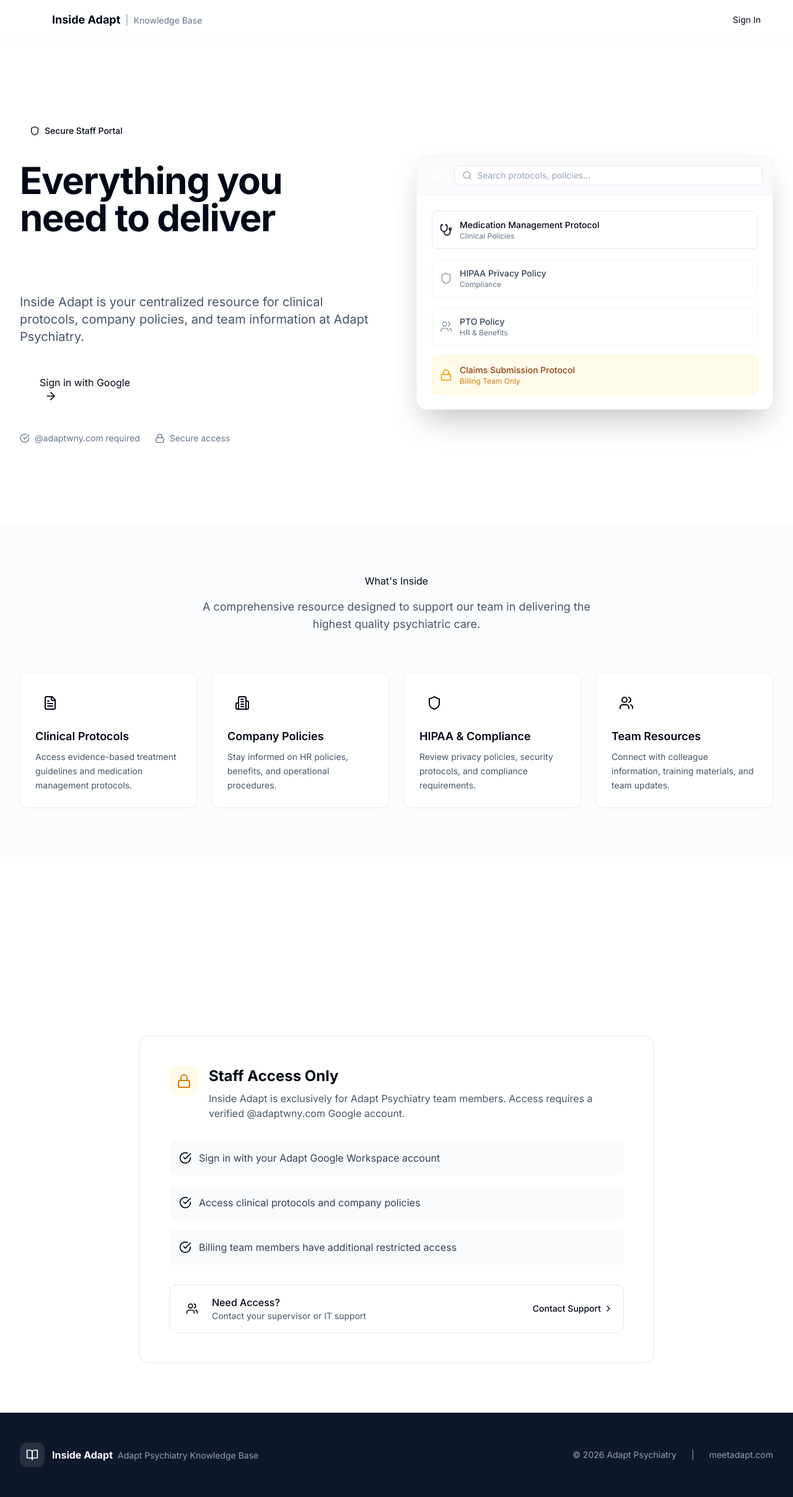
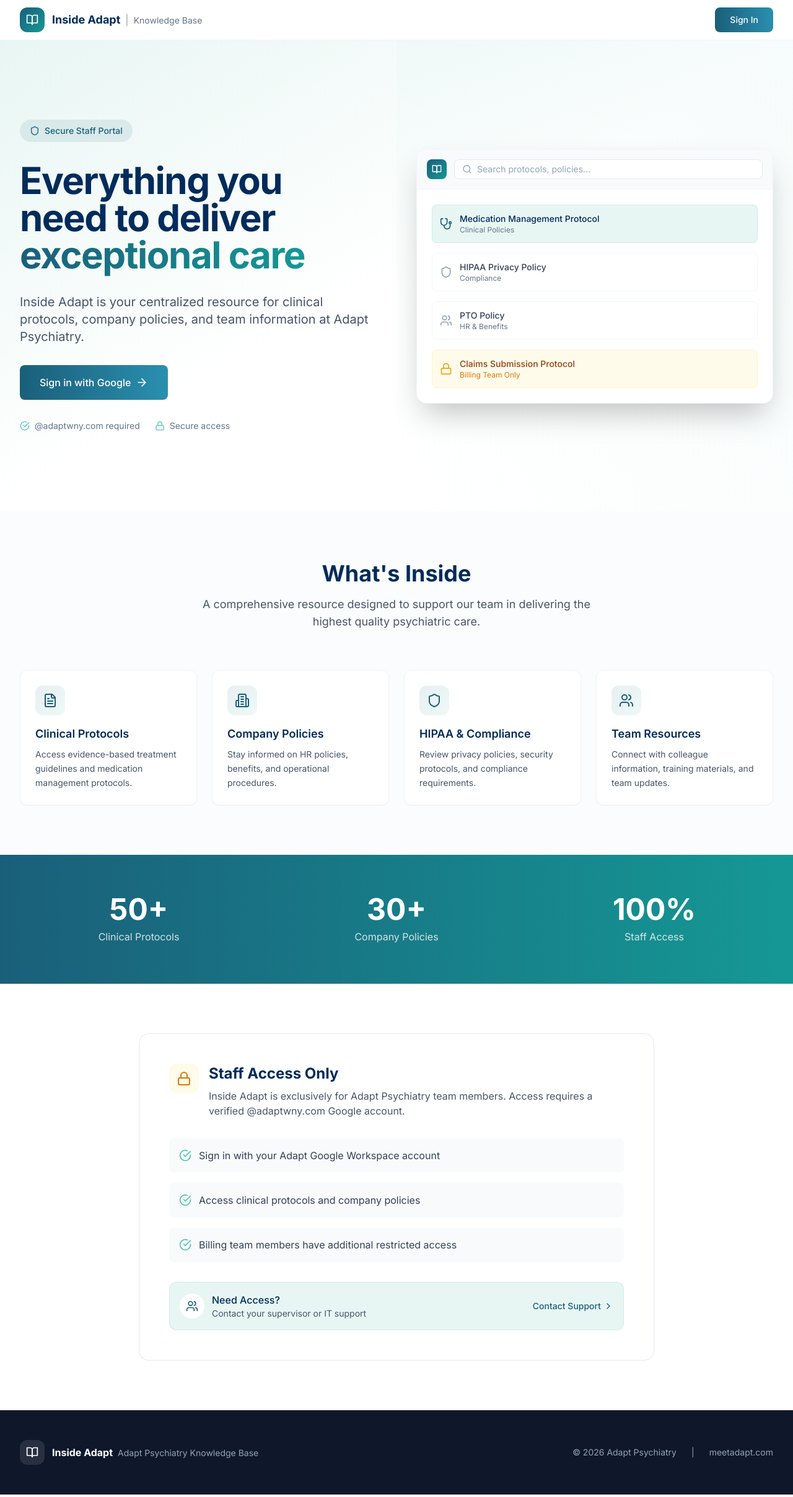
Before and after one commit to tshag/inside-adapt-kb, a Next.js app: page /landing in a window 1280 px wide. Shown: the whole page at 62% size. Built offline with nearby package versions, Linux system fonts and the light colour scheme.

Commit message:
Refactor LandingPage component and update styles

```diff
--- a/src/app/landing/page.tsx
+++ b/src/app/landing/page.tsx
@@ -1,6 +1,7 @@
 "use client";
 
 import { useState } from "react";
+import { signIn } from "next-auth/react";
 import {
   BookOpen,
   Shield,
@@ -15,12 +16,7 @@
   ChevronRight
 } from "lucide-react";
 
-// Assume signIn function is provided by the existing auth system
-interface LandingPageProps {
-  signIn?: () => void;
-}
-
-export default function LandingPage({ signIn }: LandingPageProps) {
+export default function LandingPage() {
   const [isHovered, setIsHovered] = useState(false);
 
   const features = [
@@ -52,6 +48,10 @@
     { value: "100%", label: "Staff Access" }
   ];
 
+  const handleSignIn = () => {
+    signIn("google", { callbackUrl: "/dashboard" });
+  };
+
   return (
     <div className="min-h-screen bg-white">
       {/* Navigation */}
@@ -59,18 +59,18 @@
         <div className="max-w-7xl mx-auto px-4 sm:px-6 lg:px-8">
           <div className="flex items-center justify-between h-16">
             <div className="flex items-center gap-3">
-              <div className="w-10 h-10 rounded-xl adapt-gradient flex items-center justify-center">
+              <div className="w-10 h-10 rounded-xl bg-gradient-to-br from-[#1a5f7a] to-[#159895] flex items-center justify-center">
                 <BookOpen className="w-5 h-5 text-white" />
               </div>
               <div>
-                <span className="text-lg font-bold text-[var(--adapt-dark)]">Inside Adapt</span>
+                <span className="text-lg font-bold text-[#002b5b]">Inside Adapt</span>
                 <span className="hidden sm:inline text-slate-400 mx-2">|</span>
                 <span className="hidden sm:inline text-sm text-slate-500">Knowledge Base</span>
               </div>
             </div>
             <button
-              onClick={signIn}
-              className="adapt-button-primary text-sm px-5 py-2.5"
+              onClick={handleSignIn}
+              className="inline-flex items-center justify-center px-6 py-2.5 rounded-lg font-medium text-white text-sm transition-all duration-200 bg-gradient-to-r from-[#1a5f7a] to-[#2a8faf] hover:shadow-lg hover:-translate-y-0.5"
             >
               Sign In
             </button>
@@ -80,20 +80,20 @@
 
       {/* Hero Section */}
       <section className="relative overflow-hidden">
-        <div className="absolute inset-0 bg-gradient-to-br from-[var(--adapt-light)] via-white to-white" />
-        <div className="absolute top-0 right-0 w-1/2 h-full bg-gradient-to-bl from-[var(--adapt-secondary)]/5 to-transparent" />
+        <div className="absolute inset-0 bg-gradient-to-br from-[#e8f6f3] via-white to-white" />
+        <div className="absolute top-0 right-0 w-1/2 h-full bg-gradient-to-bl from-[#57c5b6]/5 to-transparent" />
 
         <div className="relative max-w-7xl mx-auto px-4 sm:px-6 lg:px-8 py-20 lg:py-32">
           <div className="grid lg:grid-cols-2 gap-12 lg:gap-16 items-center">
             <div className="space-y-8">
-              <div className="inline-flex items-center gap-2 px-4 py-2 rounded-full bg-[var(--adapt-primary)]/10 text-[var(--adapt-primary)] text-sm font-medium">
+              <div className="inline-flex items-center gap-2 px-4 py-2 rounded-full bg-[#1a5f7a]/10 text-[#1a5f7a] text-sm font-medium">
                 <Shield className="w-4 h-4" />
                 <span>Secure Staff Portal</span>
               </div>
 
-              <h1 className="text-4xl sm:text-5xl lg:text-6xl font-bold tracking-tight text-[var(--adapt-dark)] leading-tight">
+              <h1 className="text-4xl sm:text-5xl lg:text-6xl font-bold tracking-tight text-[#002b5b] leading-tight">
                 Everything you need to deliver{" "}
-                <span className="text-transparent bg-clip-text bg-gradient-to-r from-[var(--adapt-primary)] to-[var(--adapt-accent)]">
+                <span className="text-transparent bg-clip-text bg-gradient-to-r from-[#1a5f7a] to-[#159895]">
                   exceptional care
                 </span>
               </h1>
@@ -105,10 +105,10 @@
 
               <div className="flex flex-col sm:flex-row gap-4">
                 <button
-                  onClick={signIn}
+                  onClick={handleSignIn}
                   onMouseEnter={() => setIsHovered(true)}
                   onMouseLeave={() => setIsHovered(false)}
-                  className="adapt-button-primary text-base px-8 py-4 group"
+                  className="inline-flex items-center justify-center px-8 py-4 rounded-lg font-medium text-white text-base transition-all duration-200 bg-gradient-to-r from-[#1a5f7a] to-[#2a8faf] hover:shadow-lg hover:-translate-y-0.5"
                 >
                   <span>Sign in with Google</span>
                   <ArrowRight className={`w-5 h-5 ml-2 transition-transform ${isHovered ? "translate-x-1" : ""}`} />
@@ -117,11 +117,11 @@
 
               <div className="flex items-center gap-6 text-sm text-slate-500">
                 <div className="flex items-center gap-2">
-                  <CheckCircle className="w-4 h-4 text-[var(--adapt-secondary)]" />
+                  <CheckCircle className="w-4 h-4 text-[#57c5b6]" />
                   <span>@adaptwny.com required</span>
                 </div>
                 <div className="flex items-center gap-2">
-                  <Lock className="w-4 h-4 text-[var(--adapt-secondary)]" />
+                  <Lock className="w-4 h-4 text-[#57c5b6]" />
                   <span>Secure access</span>
                 </div>
               </div>
@@ -130,10 +130,9 @@
             {/* Hero Visual */}
             <div className="relative hidden lg:block">
               <div className="relative bg-white rounded-2xl shadow-2xl border border-slate-100 overflow-hidden">
-                {/* Mock KB Interface */}
                 <div className="bg-slate-50 border-b border-slate-100 p-4">
                   <div className="flex items-center gap-3">
-                    <div className="w-8 h-8 rounded-lg adapt-gradient flex items-center justify-center">
+                    <div className="w-8 h-8 rounded-lg bg-gradient-to-br from-[#1a5f7a] to-[#159895] flex items-center justify-center">
                       <BookOpen className="w-4 h-4 text-white" />
                     </div>
                     <div className="h-8 flex-1 bg-white rounded-lg border border-slate-200 flex items-center px-3">
@@ -143,10 +142,10 @@
                   </div>
                 </div>
                 <div className="p-6 space-y-4">
-                  <div className="flex items-center gap-3 p-3 rounded-lg bg-[var(--adapt-light)] border border-[var(--adapt-secondary)]/20">
-                    <Stethoscope className="w-5 h-5 text-[var(--adapt-primary)]" />
+                  <div className="flex items-center gap-3 p-3 rounded-lg bg-[#e8f6f3] border border-[#57c5b6]/20">
+                    <Stethoscope className="w-5 h-5 text-[#1a5f7a]" />
                     <div>
-                      <p className="font-medium text-sm text-[var(--adapt-dark)]">Medication Management Protocol</p>
+                      <p className="font-medium text-sm text-[#002b5b]">Medication Management Protocol</p>
                       <p className="text-xs text-slate-500">Clinical Policies</p>
                     </div>
                   </div>
@@ -173,10 +172,6 @@
                   </div>
                 </div>
               </div>
-
-              {/* Decorative elements */}
-              <div className="absolute -top-4 -right-4 w-24 h-24 bg-[var(--adapt-secondary)]/20 rounded-full blur-2xl" />
-              <div className="absolute -bottom-8 -left-8 w-32 h-32 bg-[var(--adapt-primary)]/10 rounded-full blur-3xl" />
             </div>
           </div>
         </div>
@@ -186,7 +181,7 @@
       <section className="py-20 bg-slate-50/50">
         <div className="max-w-7xl mx-auto px-4 sm:px-6 lg:px-8">
           <div className="text-center mb-16">
-            <h2 className="adapt-section-title mb-4">What&apos;s Inside</h2>
+            <h2 className="text-3xl md:text-4xl font-bold text-[#002b5b] mb-4">What's Inside</h2>
             <p className="text-lg text-slate-600 max-w-2xl mx-auto">
               A comprehensive resource designed to support our team in delivering
               the highest quality psychiatric care.
@@ -197,12 +192,12 @@
             {features.map((feature, index) => (
               <div
                 key={index}
-                className="group bg-white rounded-xl p-6 border border-slate-100 shadow-sm hover:shadow-lg hover:border-[var(--adapt-secondary)]/30 transition-all duration-300"
+                className="group bg-white rounded-xl p-6 border border-slate-100 shadow-sm hover:shadow-lg hover:border-[#57c5b6]/30 transition-all duration-300"
               >
-                <div className="w-12 h-12 rounded-xl bg-gradient-to-br from-[var(--adapt-primary)]/10 to-[var(--adapt-secondary)]/10 flex items-center justify-center mb-4 group-hover:scale-110 transition-transform">
-                  <feature.icon className="w-6 h-6 text-[var(--adapt-primary)]" />
+                <div className="w-12 h-12 rounded-xl bg-gradient-to-br from-[#1a5f7a]/10 to-[#57c5b6]/10 flex items-center justify-center mb-4 group-hover:scale-110 transition-transform">
+                  <feature.icon className="w-6 h-6 text-[#1a5f7a]" />
                 </div>
-                <h3 className="font-semibold text-lg text-[var(--adapt-dark)] mb-2">
+                <h3 className="font-semibold text-lg text-[#002b5b] mb-2">
                   {feature.title}
                 </h3>
                 <p className="text-sm text-slate-600 leading-relaxed">
@@ -215,7 +210,7 @@
       </section>
 
       {/* Stats Section */}
-      <section className="py-16 adapt-gradient">
+      <section className="py-16 bg-gradient-to-r from-[#1a5f7a] to-[#159895]">
         <div className="max-w-7xl mx-auto px-4 sm:px-6 lg:px-8">
           <div className="grid sm:grid-cols-3 gap-8 text-center">
             {stats.map((stat, index) => (
@@ -237,7 +232,7 @@
                 <Lock className="w-6 h-6 text-amber-600" />
               </div>
               <div>
-                <h2 className="text-2xl font-bold text-[var(--adapt-dark)] mb-2">
+                <h2 className="text-2xl font-bold text-[#002b5b] mb-2">
                   Staff Access Only
                 </h2>
                 <p className="text-slate-600">
@@ -249,32 +244,32 @@
 
             <div className="space-y-4 mb-8">
               <div className="flex items-center gap-3 p-4 rounded-lg bg-slate-50">
-                <CheckCircle className="w-5 h-5 text-[var(--adapt-secondary)] flex-shrink-0" />
+                <CheckCircle className="w-5 h-5 text-[#57c5b6] flex-shrink-0" />
                 <span className="text-slate-700">Sign in with your Adapt Google Workspace account</span>
               </div>
               <div className="flex items-center gap-3 p-4 rounded-lg bg-slate-50">
-                <CheckCircle className="w-5 h-5 text-[var(--adapt-secondary)] flex-shrink-0" />
+                <CheckCircle className="w-5 h-5 text-[#57c5b6] flex-shrink-0" />
                 <span className="text-slate-700">Access clinical protocols and company policies</span>
               </div>
               <div className="flex items-center gap-3 p-4 rounded-lg bg-slate-50">
-                <CheckCircle className="w-5 h-5 text-[var(--adapt-secondary)] flex-shrink-0" />
+                <CheckCircle className="w-5 h-5 text-[#57c5b6] flex-shrink-0" />
                 <span className="text-slate-700">Billing team members have additional restricted access</span>
               </div>
             </div>
 
-            <div className="flex flex-col sm:flex-row items-center justify-between gap-4 p-4 rounded-xl bg-[var(--adapt-light)] border border-[var(--adapt-secondary)]/20">
+            <div className="flex flex-col sm:flex-row items-center justify-between gap-4 p-4 rounded-xl bg-[#e8f6f3] border border-[#57c5b6]/20">
               <div className="flex items-center gap-3">
                 <div className="w-10 h-10 rounded-full bg-white flex items-center justify-center">
-                  <Users className="w-5 h-5 text-[var(--adapt-primary)]" />
+                  <Users className="w-5 h-5 text-[#1a5f7a]" />
                 </div>
                 <div>
-                  <p className="font-medium text-[var(--adapt-dark)]">Need Access?</p>
+                  <p className="font-medium text-[#002b5b]">Need Access?</p>
                   <p className="text-sm text-slate-600">Contact your supervisor or IT support</p>
                 </div>
               </div>
               <a
                 href="mailto:hello@meetadapt.com"
-                className="text-[var(--adapt-primary)] hover:text-[var(--adapt-primary-light)] font-medium text-sm flex items-center gap-1"
+                className="text-[#1a5f7a] hover:text-[#2a8faf] font-medium text-sm flex items-center gap-1"
               >
                 Contact Support
                 <ChevronRight className="w-4 h-4" />
```
